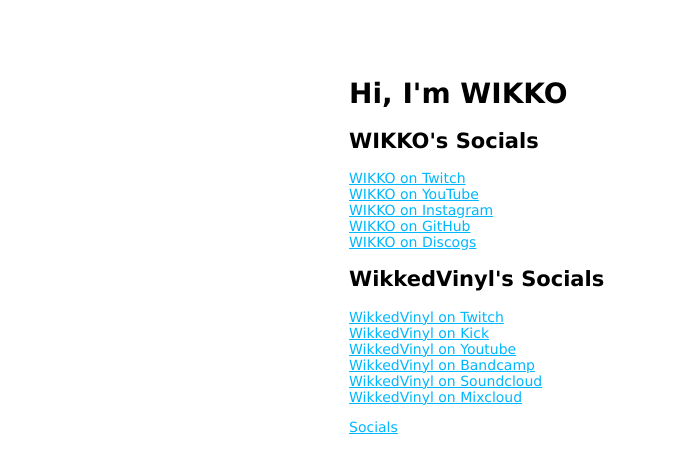
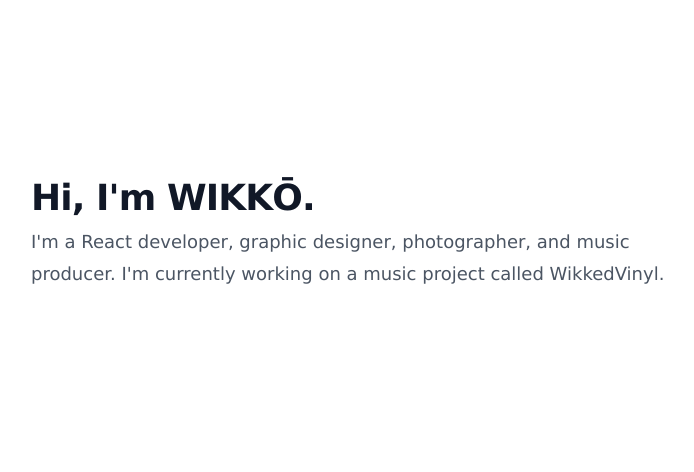
Before and after one commit to ActuallyWIKKO/actuallyWIKKO, a plain HTML site: page index.html in a window 1280 px wide. Shown: the whole page, without its empty margins (51-745 px from the left). Drawn offline with nearby package versions, Linux system fonts and the light colour scheme.

Commit message:
Added Tailwind to style the frontpage.

```diff
--- a/index.html
+++ b/index.html
@@ -10,65 +10,28 @@
         <title>WIKKO's Socials</title>
         <meta name="description" content="">
         <meta name="viewport" content="width=device-width, initial-scale=1">
-        <link rel="stylesheet" href="">
+        <link rel="stylesheet" href="https://cdn.tailwindcss.com">
+        <script src="https://cdn.tailwindcss.com"></script>
         <style>
             body {
                 padding: 50px;
                 font: 14px "Lucida Grande", Helvetica, Arial, sans-serif;
             }
-            a {
-                color: #00B7FF;
-            }
-            a:hover {
-                color: #0095DD;
-            }
-            ul {
-                list-style-type: none;
-                padding: 0;
-            }
-            #container {
-                width: 100%;
-                max-width: 960px;
-                margin: 0 auto;
-            }
-            #socials {
-                width: 50%;
-                max-width: 960px;
-                margin: 0 auto;
-            }
+
         </style>
     </head>
     <body>
-        <div id="container">
-        <div id="socials">
-        <h1>Hi, I'm WIKKO</h1>
+        <div class="bg-white py-24 sm:py-32">
+            <div class="mx-auto max-w-7xl px-6 lg:px-8">
+              <div class="mx-auto max-w-2xl lg:mx-0">
+                <h2 class="text-3xl font-bold tracking-tight text-gray-900 sm:text-4xl">Hi, I'm WIKKŌ.</h2>
+                <p class="mt-2 text-lg leading-8 text-gray-600">I'm a React developer, graphic designer, photographer, and music producer. I'm currently working on a music project called WikkedVinyl.</p>
+              </div>
+              </div>
 
-        <h2>WIKKO's Socials</h2>
-        <ul>
+            </div>
 
-            <li><a href="https://twitch.tv/irlwikko">WIKKO on Twitch</a></li>
-            <li><a href="https://www.youtube.com/@irlWIKKO">WIKKO on YouTube</a></li>
-            <li><a href="https://www.instagram.com/irlwikko/">WIKKO on Instagram</a></li>
-            <li><a href="https://github.com/actuallyWIKKO">WIKKO on GitHub</a></li>
-            <li><a href="https://www.discogs.com/user/wikko">WIKKO on Discogs</a></li>
-        </ul>
-        <h2>WikkedVinyl's Socials</h2>
-        <ul>
-            <li><a href="https://twitch.tv/wikko_dnb">WikkedVinyl on Twitch</a></li>
-            <li><a href="https://kick.com/wikkedvinyl">WikkedVinyl on Kick</a></li>
-            <li><a href="https://www.youtube.com/@wikkodnb1624">WikkedVinyl on Youtube</a></li>
-
-            <li><a href="https://bandcamp.com/wikko_dnb">WikkedVinyl on Bandcamp</a></li>
-            <li><a href="https://soundcloud.com/wikko_dnb">WikkedVinyl on Soundcloud</a></li>
-            <li><a href="https://www.mixcloud.com/wikko_dnb/">WikkedVinyl on Mixcloud</a></li>
-
-        </ul>
-        <ul>
-            <li><a href="social.html">Socials</a></li>
-        </ul>
-    </div>
-
-</div>
+          </div>
         <!--[if lt IE 7]>
             <p class="browsehappy">You are using an <strong>outdated</strong> browser. Please <a href="#">upgrade your browser</a> to improve your experience.</p>
         <![endif]-->
```
Also changed, not shown: social.html (+24 -1 lines).
